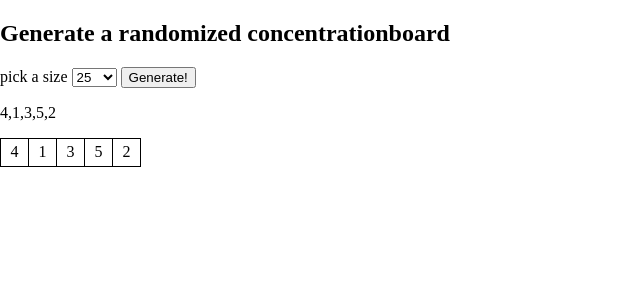
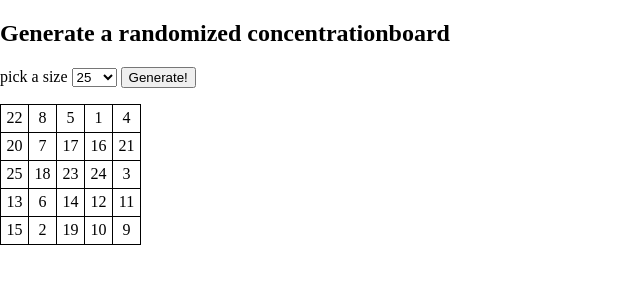
Before and after one commit to Sickisonfire/Concentrationboard-Generator, a plain HTML site: page index.html in a window 1280 px wide. Both pictures are taken after a click on the button "Generate!". Shown: the whole page, without its empty margins (0-640 px from the left). Drawn offline with Linux system fonts and the light colour scheme.

Commit message:
board works

```diff
--- a/app.js
+++ b/app.js
@@ -20,9 +20,20 @@ const shuffle = array => {
 
   return array;
 };
+//generate tds
+function generateTd(element, array) {
+  for (let i = 0; i < array.length; i++) {
+    let td = document.createElement('td');
+    td.innerText = array[i];
+
+    element.appendChild(td);
+  }
+}
 
 //create the board
 function createBoard() {
+  const size = parseInt(document.getElementById('sizeinput').value);
+
   //console.log(typeof size);
   //remove old board
   document.getElementById('boardtable').remove();
@@ -32,21 +43,26 @@ function createBoard() {
   table.id = 'boardtable';
   console.log(table);
   document.getElementById('board-container').appendChild(table);
-  const size = parseInt(document.getElementById('sizeinput').value);
+
   //generate Array
   let arr = Array.from(Array(size).keys());
 
   //generate shuffledarray and add 1 to all
   let arrShuffled = shuffle(arr).map(x => x + 1);
+  let b = 0;
+  let sqrt = Math.sqrt(arrShuffled.length);
+  let e = sqrt;
 
-  for (let i = 0; i < arrShuffled.length; i++) {
-    let board;
-    let td = document.createElement('td');
-    td.innerText = arrShuffled[i];
+  //generate rows
+  for (let i = 0; i < sqrt; i++) {
+    let tr = document.createElement('tr');
+    const newArr = arrShuffled.slice(b, e);
+    generateTd(tr, newArr);
 
-    table.appendChild(td);
+    document.getElementById('boardtable').appendChild(tr);
 
-    document.getElementById('output').innerHTML = arrShuffled;
+    b = e;
+    e = e + sqrt;
   }
   console.log(arrShuffled);
 }
--- a/index.html
+++ b/index.html
@@ -30,8 +30,9 @@
     <h2>Generate a randomized concentrationboard</h2>
     <label for="sizeinput">pick a size</label>
     <select id="sizeinput">
-      <option value="5">25</option>
+      <option value="25">25</option>
       <option value="64">64</option>
+      <option value="100">100</option>
       <option value="100">100</option>
     </select>
     <input type="button" value="Generate!" id="generate" />
```
